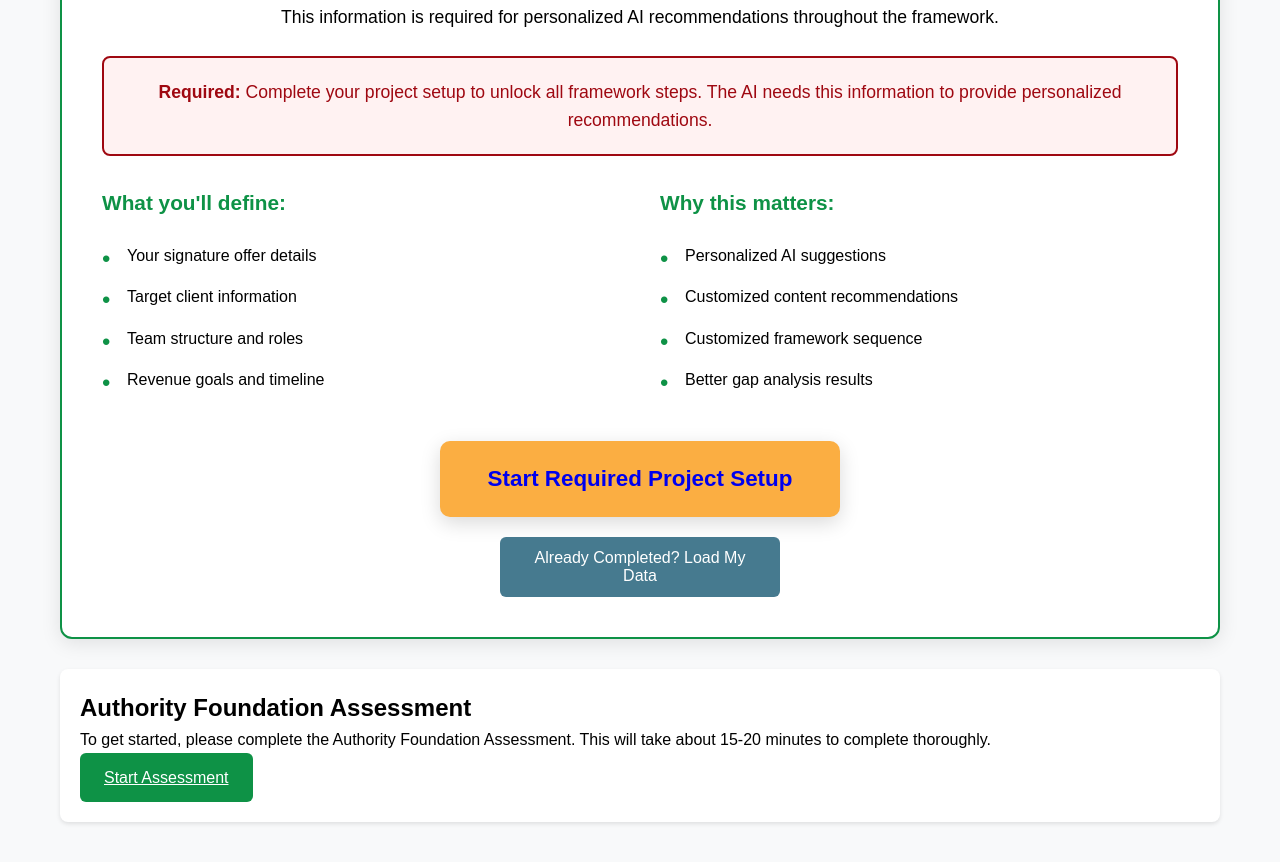
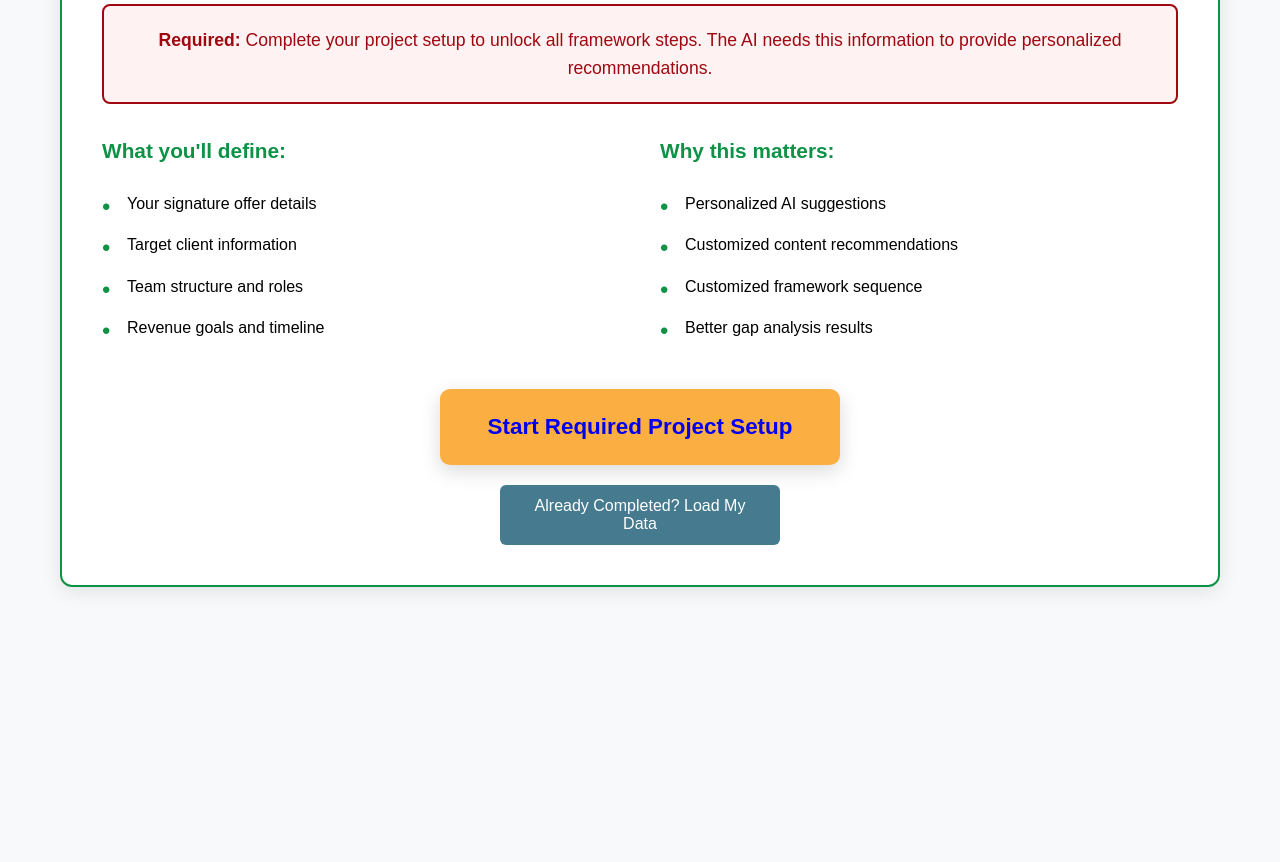
Before and after one commit to mblairghl/authority-revenue-toolkit-v3, a website: page index.html in a window 1280 px wide. Shown: the part 1382-2244 px from the top of the page. After the commit the page ends 2019 px from the top, so only its background shows below. Drawn offline with Linux system fonts and the light colour scheme; files whose address does not match are found by name.

Commit message:
Update index.html

```diff
--- a/index.html
+++ b/index.html
@@ -48,7 +48,6 @@ This is where we help you turn all that hard-earned knowledge into a system that
 </div>
 </div>
 </div>
-<button class="button tour-button">Take The Dashboard Tour</button>
 </div>
 </div>
 </section>
@@ -89,19 +88,7 @@ Already Completed? Load My Data
 </div>
 </section>
 
-<!-- Survey Section -->
-<section class="survey-section" id="surveySection">
-<h2>Authority Foundation Assessment</h2>
-<p>To get started, please complete the Authority Foundation Assessment. This will take about 15-20 minutes to complete thoroughly.</p>
 
-<div class="button-group">
-<a href="https://link.cultivatingsalespro.com/widget/survey/u2E2lY6KOgl7p44N0De2"
-class="button" target="_blank">Start Assessment</a>
-</div>
-
-<div id="surveyLoader" class="loading" style="display: none;"></div>
-<div id="surveyError" class="error-message" style="display: none;"></div>
-</section>
 
 <!-- Context Summary -->
 <section class="context-summary" id="contextSummary" style="display: none;">
```
